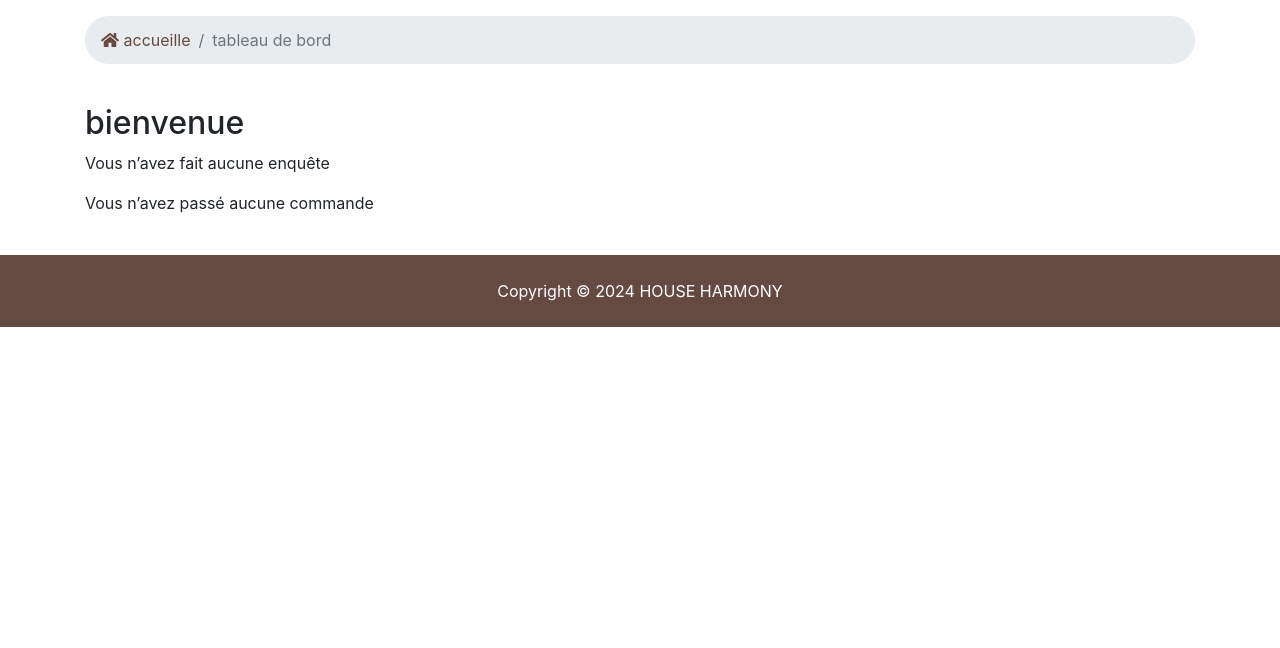
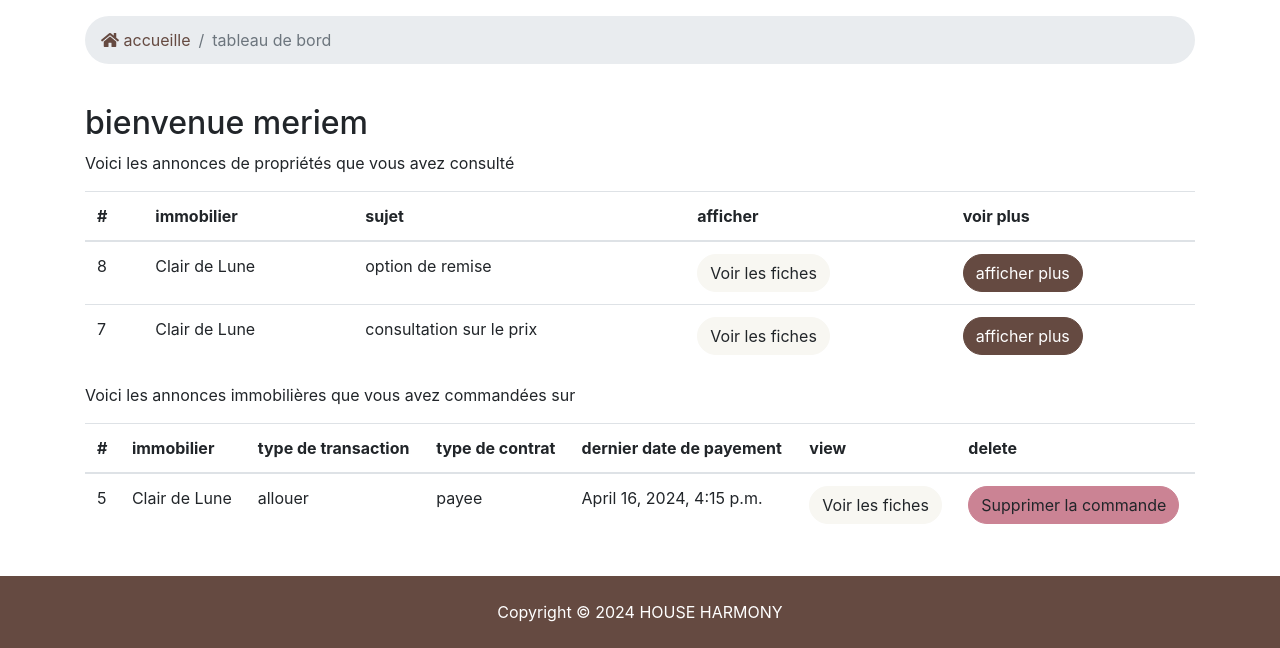
Before and after one commit to yahiaAlg/real_estate_pfe, a Django app: page /dashboard in a window 1280 px wide. Shown: the part 379-1027 px from the top of the page. Before the commit the page ends 706 px from the top, so only its background shows below. Run offline with Django 5.2, Linux system fonts and the light colour scheme; a user stored in the database is signed in; data comes from the database, SQL or seed files in the repository; data that the repository does not hold is empty; some libraries are stand-ins or nearby versions.

Commit message:
'late commit'

```diff
--- a/contact/models.py
+++ b/contact/models.py
@@ -1,9 +1,9 @@
 from django.db import models
-from django.utils  import timezone
 from accounts.models import *
 from listings.models import *
-from datetime   import datetime
-class  Contact(models.Model):
+from datetime import datetime
+
+class Contact(models.Model):
  customer=models.ForeignKey(CustomerProfile,on_delete=models.CASCADE)
  real_state=models.ForeignKey(Listing, on_delete=models.CASCADE)
  title=models.CharField(max_length=100)
@@ -11,6 +11,10 @@ class  Contact(models.Model):
  consultation_date=models.DateTimeField(auto_now_add=True)
  is_reviewed=models.BooleanField(default=False)
  reponse_status=models.BooleanField(default=False)
+ response_content = models.TextField(default="")
+ last_answer = models.DateTimeField(auto_now=True)
+ def __str__(self):
+     return f'{self.customer} contacted {self.real_state}'
 
 class Order(models.Model):
     listing = models.ForeignKey(Listing, on_delete=models.SET_NULL, null=True)
@@ -19,18 +23,18 @@ class Order(models.Model):
     email = models.CharField(max_length=100)
 
     class Status(models.TextChoices):
-        IN_STOREHOUSE = "IN_STOREHOUSE"
-        SHIPPED = "SHIPPED"
-        ARRIVED = "ARRIVED"
+        IN_INSTALLEMENTS = "par versement"
+        CONTRACT = "par contrat de location"
+        CASH = "payee"
     transaction_type = models.CharField(
         max_length=50, choices=[("allouer", "allouer"), ("vendre","vendre")]
     )
     discount = models.DecimalField(decimal_places=2, max_digits=5, default=0)
-    status = models.CharField(max_length=13, choices=Status.choices, default=Status.IN_STOREHOUSE)
+    status = models.CharField(max_length=23, choices=Status.choices, default=Status.CASH)
 
-    purchase_date = models.DateTimeField(auto_now_add=True)
+    purchase_date = models.DateTimeField(auto_now=True)
 
-    arrival_date = models.DateTimeField(default=datetime.now)
+    rent_or_installement_payement_date = models.DateTimeField(auto_now=True)
 
     def __str__(self):
         return f'{self.listing.title} purchased by {self.customer}'
--- a/templates/pages/dashboard.html
+++ b/templates/pages/dashboard.html
@@ -1,4 +1,5 @@
 {% extends 'base.html' %} {% block title %} | tableau de bord utilisateur {% endblock %}
+{% load humanize %}
 {% block content %}
 <section id="showcase-inner" class="py-5 text-white">
   <div class="container">
@@ -34,7 +35,7 @@
       <div class="col-md-12">
         <h2>bienvenue {{ user.first_name }}</h2>
         {% if contacts %}
-        <p>Voici les annonces de propriétés que vous avez demandé</p>
+        <p>Voici les annonces de propriétés que vous avez consulté</p>
         <table class="table">
           <thead>
             <tr>
@@ -42,13 +43,14 @@
               <th scope="col">immobilier</th>
               <th>sujet</th>
               <th>afficher</th>
+              <th>voir plus</th>
             </tr>
           </thead>
           <tbody>
             {% for contact in contacts %}
             <tr>
               <td>{{ contact.id }}</td>
-              <td>{{ contact.listing }}</td>
+              <td>{{ contact.real_state }}</td>
               <td>{{ contact.title }}</td>
               <td>
                 <a
@@ -56,6 +58,50 @@
                   href="{% url 'listing' contact.real_state.id %}"
                   >Voir les fiches</a
                 >
+              </td>
+              <td>
+                <button
+                  class="btn btn-primary"
+                  data-toggle="modal"
+                  data-target="#more-info{{contact.id}}"
+                >
+                  afficher plus
+                </button>
+                <!--more info modal-->
+                <div class="modal fade" id="more-info{{contact.id}}" role="dialog">
+                  <div class="modal-dialog">
+                    <div class="modal-content">
+                      <div class="modal-header">
+                        <h5 class="modal-title" id="inquiryModalLabel">{{contact.real_state}}</h5>
+
+                        <button type="button" class="close" data-dismiss="modal">
+                          <span>&times;</span>
+                        </button>
+
+                      </div>
+                      <div class="modal-body p-3">
+                        <h3 class='text-info'> {{contact.title}} </h3>
+                        <small>
+                          <b>envoyer depuis</b>: <i class='muted'>{{contact.consultation_date|timesince}}</i>
+                        </small>
+                        <p class='lead muted'> {{contact.content}} </p>
+
+                        <small>
+                          <b>review status</b>:<br> {% if contact.is_reviewed %}<i>a été examiné dans le {{contact.last_answer}}{% else %} n'est pas examiné</i>{% endif %}
+                        </small>
+                        {% if contact.reponse_status %}
+                          <p class='lead border border-2 p-3'> {{contact.response_content}} </p>
+                        {% endif %}
+                        <a
+                          class="btn btn-light d-block mt-3"
+                          href="{% url 'listing' contact.real_state.id %}#btn-contact-{{contact.real_state.id}}"
+                        >
+                        messager pour plus d'info
+                        </a>
+                      </div>
+                    </div>
+                  </div>
+                </div>
               </td>
             </tr>
             {% endfor %}
@@ -72,7 +118,10 @@
           <thead>
             <tr>
               <th scope="col">#</th>
-              <th scope="col">Property</th>
+              <th scope="col">immobilier</th>
+              <th scope="col">type de transaction</th>
+              <th scope="col">type de contrat</th>
+              {% if order.status == "payee"  %}<th scope="col">date de payement</th>{% else %}<th scope="col">dernier date de payement</th>{% endif %}
               <th>view</th>
               <th>delete</th>
             </tr>
@@ -82,6 +131,9 @@
             <tr>
               <td>{{ order.id }}</td>
               <td>{{ order.listing }}</td>
+              <td>{{ order.transaction_type }}</td>
+              <td>{{ order.status }}</td>
+              {% if order.status == "payee"  %}<td>{{order.purchase_date}}</td>{% else %}<td>{{order.rent_or_installement_payement_date}}</td>{% endif %}
               <td>
                 <a
                   class="btn btn-light"
@@ -107,4 +159,6 @@
     </div>
   </div>
 </section>
+
+
 {% endblock %}
```
Also changed, not shown: templates/listings/listing.html (+29 -0 lines), contact/migrations/0005_contact_last_answer_contact_response_content.py (added), contact/migrations/0006_alter_order_status.py (added), contact/migrations/0007_remove_order_arrival_date_and_more.py (added), db.sqlite3, 1 other file.
